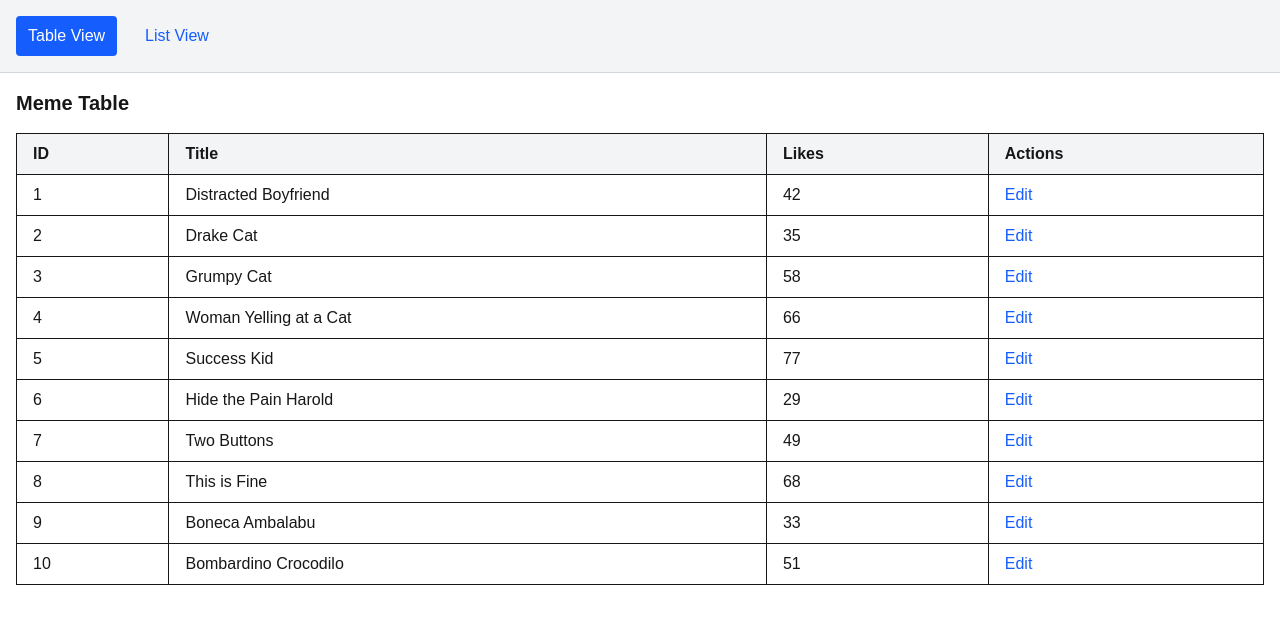
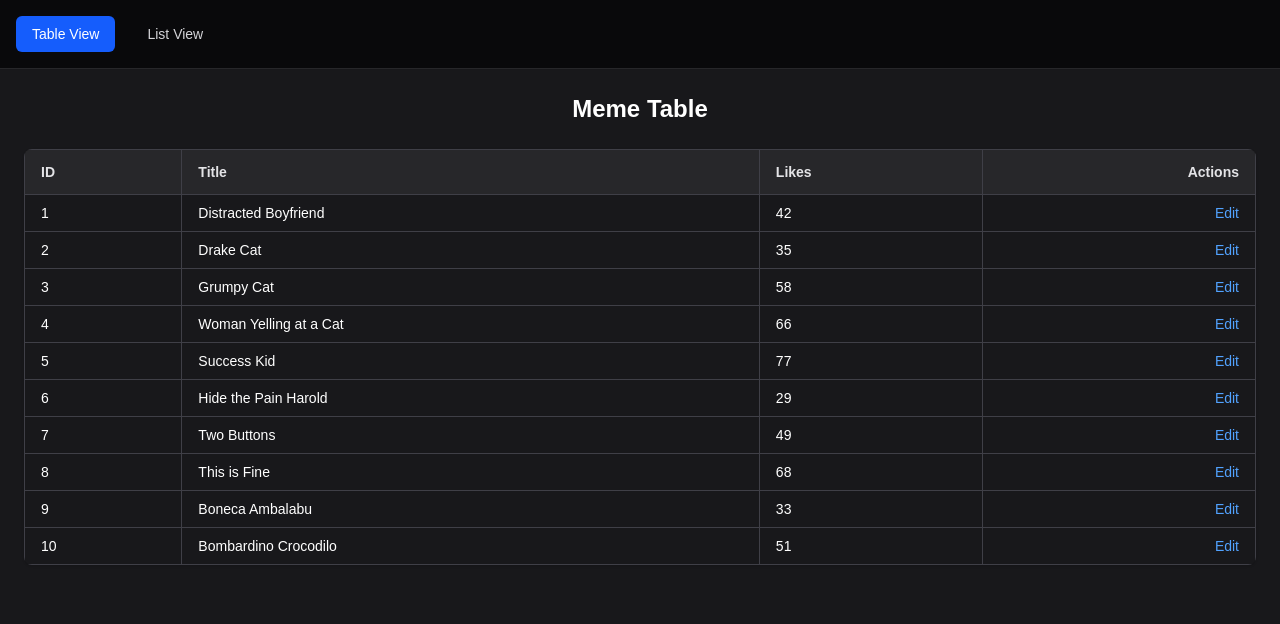
Before and after one commit to PanchenkoNaz/meme-list__React-app, a Next.js app: page /table in a window 1280 px wide. Shown: the top 624 px of the page. Built offline with nearby package versions, Linux system fonts and the light colour scheme.

Commit message:
fix style

```diff
--- a/src/app/list/page.tsx
+++ b/src/app/list/page.tsx
@@ -87,28 +87,33 @@ export default function ListPage() {
   }, []);
 
   return (
-    <div className="p-4">
-      <h1 className="text-xl font-semibold mb-4">Meme List</h1>
-      <div className="grid grid-cols-1 sm:grid-cols-2 md:grid-cols-3 gap-4">
+    <div className="min-h-screen bg-zinc-900 text-white p-6">
+      <h1 className="text-2xl font-bold mb-6 text-center">Meme List</h1>
+      <div className="grid grid-cols-1 sm:grid-cols-2 md:grid-cols-3 gap-6">
         {memes.map((meme) => (
-          <div key={meme.id} className="border p-4 rounded shadow-sm">
+          <div
+            key={meme.id}
+            className="bg-zinc-800 rounded-lg shadow hover:shadow-lg transition overflow-hidden border border-zinc-700"
+          >
             <Image
               src={meme.image}
               alt={meme.title}
-              width={300}
-              height={200}
-              className="rounded w-full h-[200px] object-cover mb-2"
+              width={500}
+              height={300}
+              className="w-full h-48 object-cover"
             />
-            <h2 className="font-semibold">{meme.title}</h2>
-            <p className="text-sm text-gray-600">Likes: {meme.likes}</p>
+            <div className="p-4">
+              <h2 className="text-lg font-semibold mb-1 truncate">{meme.title}</h2>
+              <p className="text-sm text-zinc-400 mb-2">Likes: {meme.likes}</p>
               <a
                 href={meme.image}
                 target="_blank"
                 rel="noopener noreferrer"
-              className="text-blue-600 text-sm underline"
+                className="text-blue-400 text-sm hover:underline"
               >
                 View full image
               </a>
+            </div>
           </div>
         ))}
       </div>
--- a/src/app/table/page.tsx
+++ b/src/app/table/page.tsx
@@ -77,7 +77,6 @@ export default function TablePage() {
   const [memes, setMemes] = useState<Meme[]>([]);
   const [selectedMeme, setSelectedMeme] = useState<Meme | null>(null);
 
-  // Завантаження з localStorage або fallback
   useEffect(() => {
     const stored = localStorage.getItem('memes');
     if (stored) {
@@ -96,26 +95,27 @@ export default function TablePage() {
   };
 
   return (
-    <div className="p-4">
-      <h1 className="text-xl font-semibold mb-4">Meme Table</h1>
-      <table className="w-full table-auto border-collapse border border-gray-300">
-        <thead>
-          <tr className="bg-gray-100">
-            <th className="border px-4 py-2 text-left">ID</th>
-            <th className="border px-4 py-2 text-left">Title</th>
-            <th className="border px-4 py-2 text-left">Likes</th>
-            <th className="border px-4 py-2 text-left">Actions</th>
+    <div className="min-h-screen bg-zinc-900 text-white p-6">
+      <h1 className="text-2xl font-bold mb-6 text-center">Meme Table</h1>
+      <div className="overflow-x-auto rounded-lg shadow">
+        <table className="w-full text-sm text-left border border-zinc-700">
+          <thead className="bg-zinc-800 text-zinc-200">
+            <tr>
+              <th className="px-4 py-3 border border-zinc-700">ID</th>
+              <th className="px-4 py-3 border border-zinc-700">Title</th>
+              <th className="px-4 py-3 border border-zinc-700">Likes</th>
+              <th className="px-4 py-3 border border-zinc-700 text-right">Actions</th>
             </tr>
           </thead>
           <tbody>
             {memes.map((meme) => (
-            <tr key={meme.id}>
-              <td className="border px-4 py-2">{meme.id}</td>
-              <td className="border px-4 py-2">{meme.title}</td>
-              <td className="border px-4 py-2">{meme.likes}</td>
-              <td className="border px-4 py-2">
+              <tr key={meme.id} className="hover:bg-zinc-800">
+                <td className="px-4 py-2 border border-zinc-700">{meme.id}</td>
+                <td className="px-4 py-2 border border-zinc-700">{meme.title}</td>
+                <td className="px-4 py-2 border border-zinc-700">{meme.likes}</td>
+                <td className="px-4 py-2 border border-zinc-700 text-right">
                   <button
-                  className="text-blue-600 hover:underline"
+                    className="text-blue-400 hover:text-blue-500 font-medium"
                     onClick={() => setSelectedMeme(meme)}
                   >
                     Edit
@@ -125,6 +125,7 @@ export default function TablePage() {
             ))}
           </tbody>
         </table>
+      </div>
 
       {selectedMeme && (
         <EditMemeModal
--- a/src/components/EditMemeModal.tsx
+++ b/src/components/EditMemeModal.tsx
@@ -24,7 +24,7 @@ const EditMemeModal = ({ isOpen, onClose, meme, onSave }: Props) => {
 
   const handleSave = () => {
     if (title.length < 3 || title.length > 100) return alert('Title must be 3-100 chars');
-    if (!image.endsWith('.jpg')) return alert('Image must be a JPG URL');
+    if (!image.match(/^https?:\/\/.*\.(jpg|jpeg)$/i)) return alert('Image must be a valid JPG URL');
     if (likes < 0 || likes > 99) return alert('Likes must be 0-99');
 
     onSave({ ...meme, title, image, likes });
@@ -32,51 +32,58 @@ const EditMemeModal = ({ isOpen, onClose, meme, onSave }: Props) => {
   };
 
   return (
-    <Dialog open={isOpen} onClose={onClose} className="fixed inset-0 z-10">
-      <div className="fixed inset-0 bg-black/30" aria-hidden="true" />
+    <Dialog open={isOpen} onClose={onClose} className="fixed inset-0 z-50">
+      <div className="fixed inset-0 bg-black/60 backdrop-blur-sm" aria-hidden="true" />
       <div className="fixed inset-0 flex items-center justify-center p-4">
-        <Dialog.Panel className="bg-white p-6 rounded shadow max-w-md w-full">
-          <Dialog.Title className="text-lg font-bold mb-4">Edit Meme</Dialog.Title>
+        <Dialog.Panel className="bg-zinc-900 text-white p-6 rounded-xl shadow-xl w-full max-w-md">
+          <Dialog.Title className="text-xl font-semibold mb-6 text-center">Edit Meme</Dialog.Title>
 
-          <div className="space-y-4">
+          <div className="space-y-5">
             <div>
-              <label className="block text-sm font-medium">Title</label>
+              <label className="block text-sm mb-1">Title</label>
               <input
                 type="text"
                 value={title}
                 onChange={(e) => setTitle(e.target.value)}
-                placeholder="Enter meme title"
-                className="w-full border px-3 py-2 rounded"
+                placeholder="Meme title"
+                className="w-full px-3 py-2 rounded bg-zinc-800 border border-zinc-700 text-sm focus:outline-none focus:ring-2 focus:ring-blue-500"
               />
             </div>
 
             <div>
-              <label className="block text-sm font-medium">Image URL (.jpg)</label>
+              <label className="block text-sm mb-1">Image URL (.jpg)</label>
               <input
                 type="text"
                 value={image}
                 onChange={(e) => setImage(e.target.value)}
-                placeholder="Enter meme title"
-                className="w-full border px-3 py-2 rounded"
+                placeholder="https://...jpg"
+                className="w-full px-3 py-2 rounded bg-zinc-800 border border-zinc-700 text-sm focus:outline-none focus:ring-2 focus:ring-blue-500"
               />
             </div>
 
             <div>
-              <label className="block text-sm font-medium">Likes (0-99)</label>
+              <label className="block text-sm mb-1">Likes (0–99)</label>
               <input
                 type="number"
+                min={0}
+                max={99}
                 value={likes}
                 onChange={(e) => setLikes(Number(e.target.value))}
-                placeholder="Enter meme title"
-                className="w-full border px-3 py-2 rounded"
+                className="w-full px-3 py-2 rounded bg-zinc-800 border border-zinc-700 text-sm focus:outline-none focus:ring-2 focus:ring-blue-500"
               />
             </div>
 
-            <div className="flex justify-end gap-2 mt-4">
-              <button onClick={onClose} className="px-4 py-2 bg-gray-200 rounded">
+            <div className="flex justify-end gap-3 pt-2">
+              <button
+                onClick={onClose}
+                className="px-4 py-2 rounded bg-zinc-700 text-sm hover:bg-zinc-600 transition"
+              >
                 Cancel
               </button>
-              <button onClick={handleSave} className="px-4 py-2 bg-blue-600 text-white rounded">
+              <button
+                onClick={handleSave}
+                className="px-4 py-2 rounded bg-blue-600 text-white text-sm hover:bg-blue-500 transition"
+              >
                 Save
               </button>
             </div>
--- a/src/components/Navbar.tsx
+++ b/src/components/Navbar.tsx
@@ -12,16 +12,15 @@ const Navbar = () => {
   ];
 
   return (
-    <nav className="flex gap-4 p-4 bg-gray-100 border-b border-gray-300">
+    <nav className="flex items-center gap-4 p-4 bg-zinc-950 text-white border-b border-zinc-800">
       {links.map((link) => (
         <Link
           key={link.href}
           href={link.href}
-          className={`px-3 py-2 rounded ${
-            pathname === link.href
+          className={`px-4 py-2 rounded-md text-sm transition font-medium
+            ${pathname === link.href
               ? 'bg-blue-600 text-white'
-              : 'text-blue-600 hover:bg-blue-100'
-          }`}
+              : 'text-zinc-300 hover:text-white hover:bg-zinc-800'}`}
         >
           {link.label}
         </Link>
```
Lines whose indentation alone changed are shown as unchanged.
